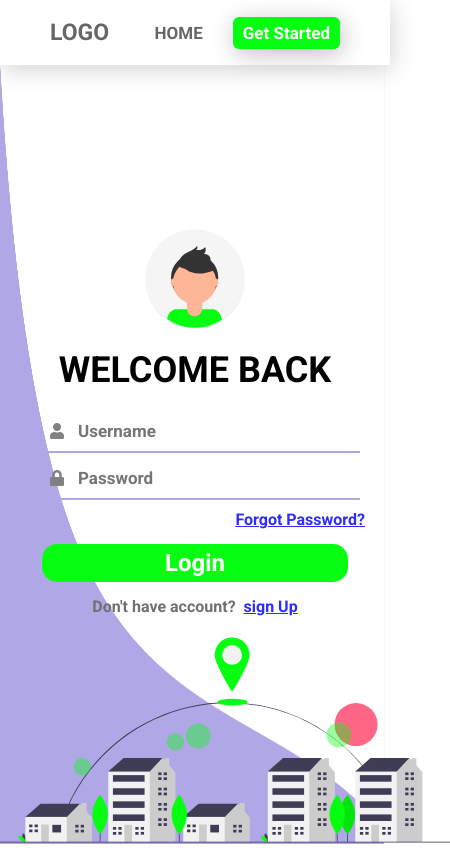
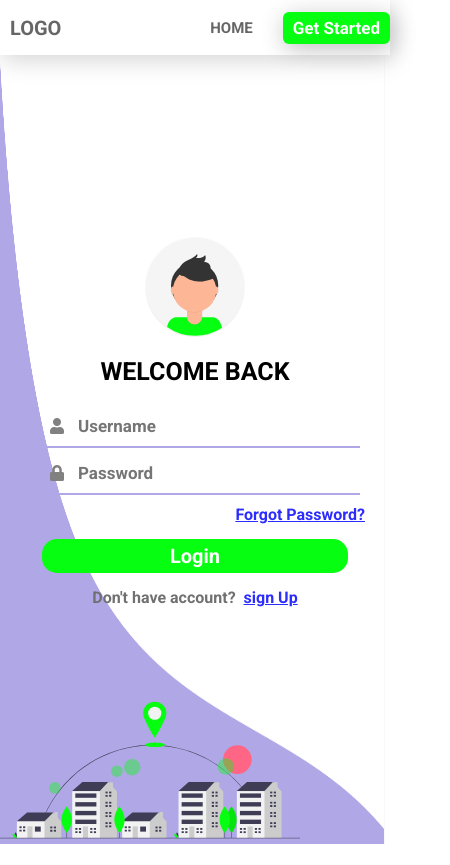
Before and after one commit to yagneshpatel12/society-template, a plain HTML site: page login.html in a window 390 px wide. Shown: the whole page, 450 px wide, since content can reach past the window. After the commit the page ends 844 px from the top, so only its background shows below. Drawn offline with Linux system fonts and the light colour scheme.

Commit message:
signup login responsive making

```diff
--- a/login.scss
+++ b/login.scss
@@ -64,6 +64,7 @@ nav{z-index: 200;
     position: relative;
     width: 100%;
     height: 100vh;
+    overflow: hidden;
     .bgsvg{
  position: absolute;
  height: 250px;
@@ -122,6 +123,7 @@ nav{z-index: 200;
                     outline: none;
                     font-weight: 500 !important;
                     margin: 10px;
+                    background-color: transparent;
                 }
             }
             a{
@@ -154,3 +156,47 @@ nav{z-index: 200;
         }
     }
 }
+@media screen and (max-width: 1000px) {
+    nav{
+        .logo{
+            margin-left: 10px;
+        }
+        .rightSide{
+            margin-right: 0px;
+        }
+    }
+    .loginpage{
+        .bgsvg{
+            height: 200px;
+            width: 300px;
+            margin-bottom: -5px;
+        }
+    }
+  }
+  @media screen and (max-width: 700px) {
+      .loginpage{
+          .form{
+              .loginHeading{
+                  font-size: 25px;
+              }
+              form{
+                  button{
+                      font-size: 20px;
+                  }
+              }
+          }
+      }
+  }
+  @media screen and (max-width: 500px) {
+    nav{
+        height: 55px;
+        .logo{
+            p{
+                font-size: 20px;
+            }
+        }
+        .rightSide ul a li,.rightSide ul  #signBtn,#getStartedBtn{
+            font-size: 15px;
+        }
+    }
+  }
```
Also changed, not shown: login.css.
